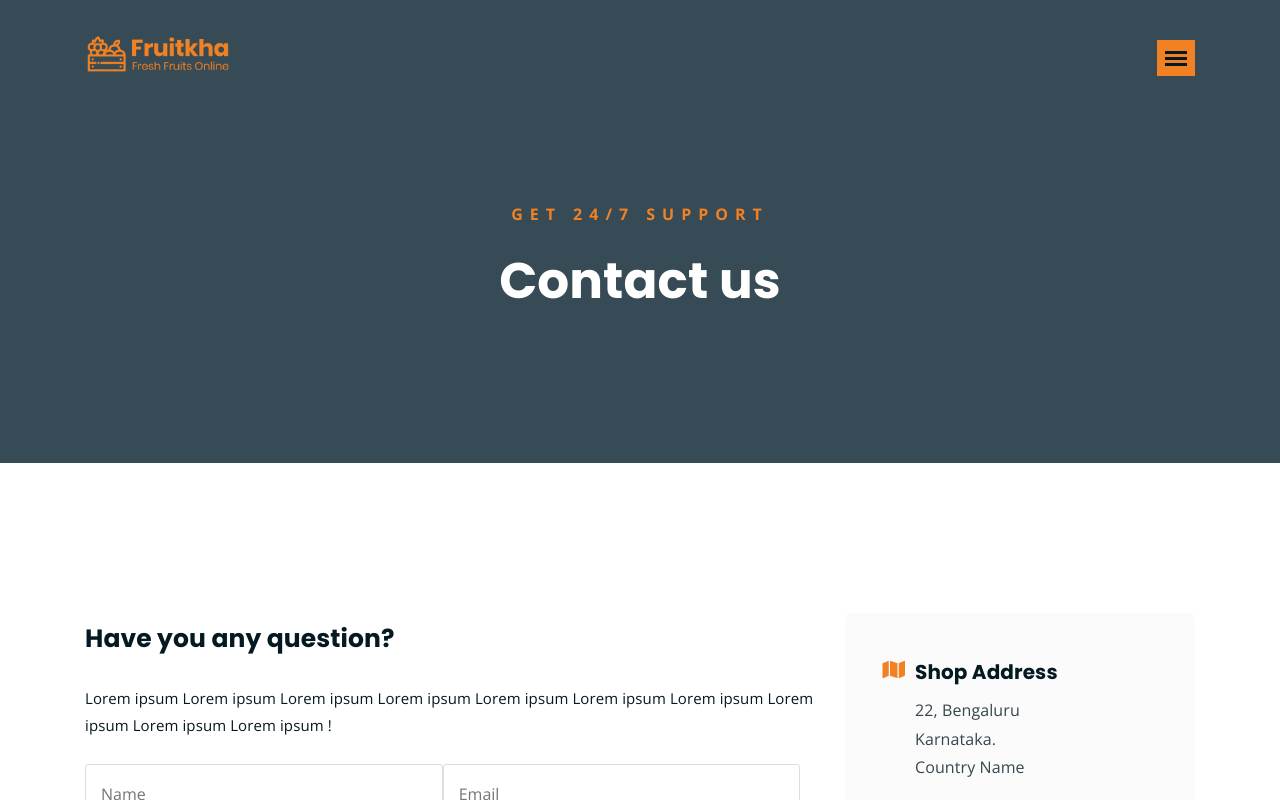
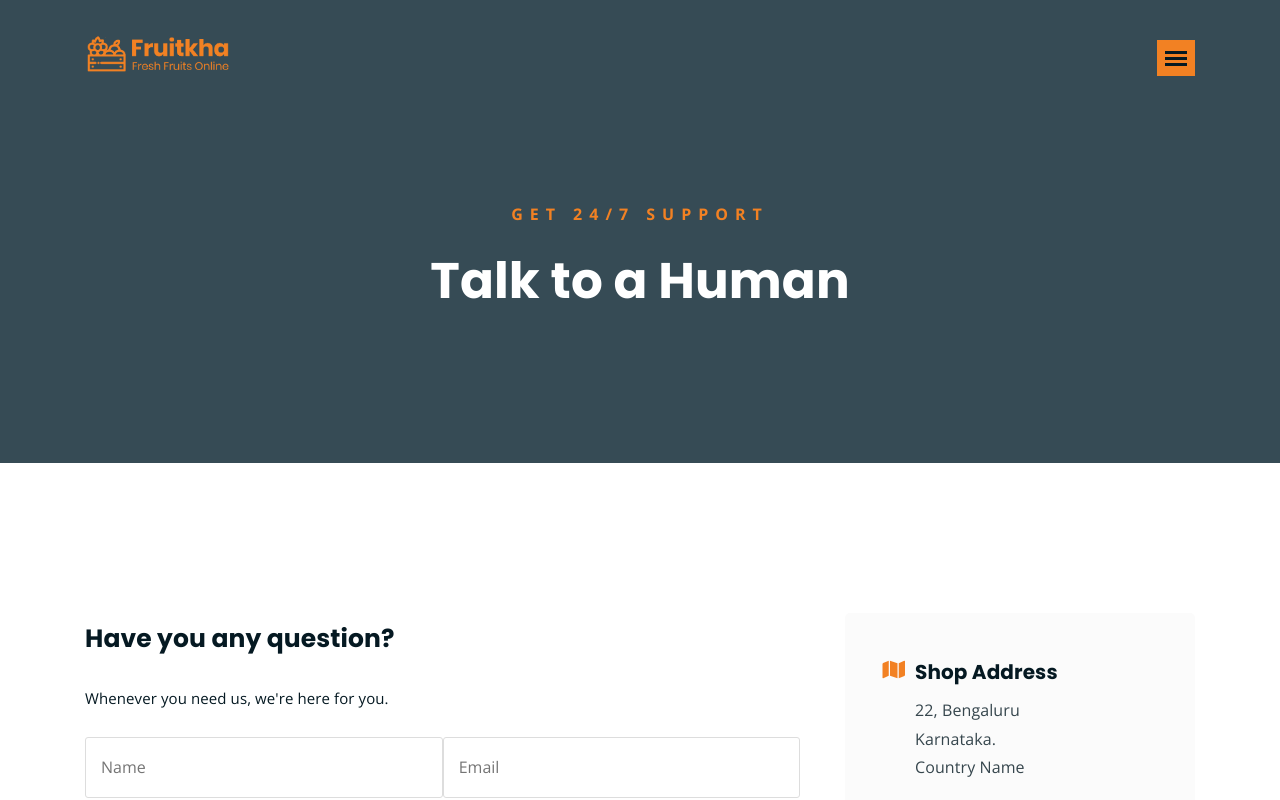
Before and after one commit to subhrajit1990/DryFruit, a React app: page /Contact in a window 1280 px wide. Shown: the top 800 px of the page. Built offline with nearby package versions, Linux system fonts and the light colour scheme.

Commit message:
recent products add :Subhrajit

```diff
--- a/src/components/Contact.js
+++ b/src/components/Contact.js
@@ -60,7 +60,7 @@ export default class Contact extends React.Component {
 							<div className="col-lg-8 offset-lg-2 text-center">
 								<div className="breadcrumb-text">
 									<p>Get 24/7 Support</p>
-									<h1>Contact us</h1>
+									<h1>Talk to a Human</h1>
 								</div>
 							</div>
 						</div>
@@ -72,7 +72,7 @@ export default class Contact extends React.Component {
 							<div className="col-lg-8 mb-5 mb-lg-0">
 								<div className="form-title">
 									<h2>Have you any question?</h2>
-									<p>Lorem ipsum  Lorem ipsum Lorem ipsum  Lorem ipsum  Lorem ipsum  Lorem ipsum  Lorem ipsum  Lorem ipsum  Lorem ipsum  Lorem ipsum !</p>
+									<p>Whenever you need us, we're here for you.</p>
 								</div>
 							 	<div id="form_status"></div>
 								<div className="contact-form">
```
